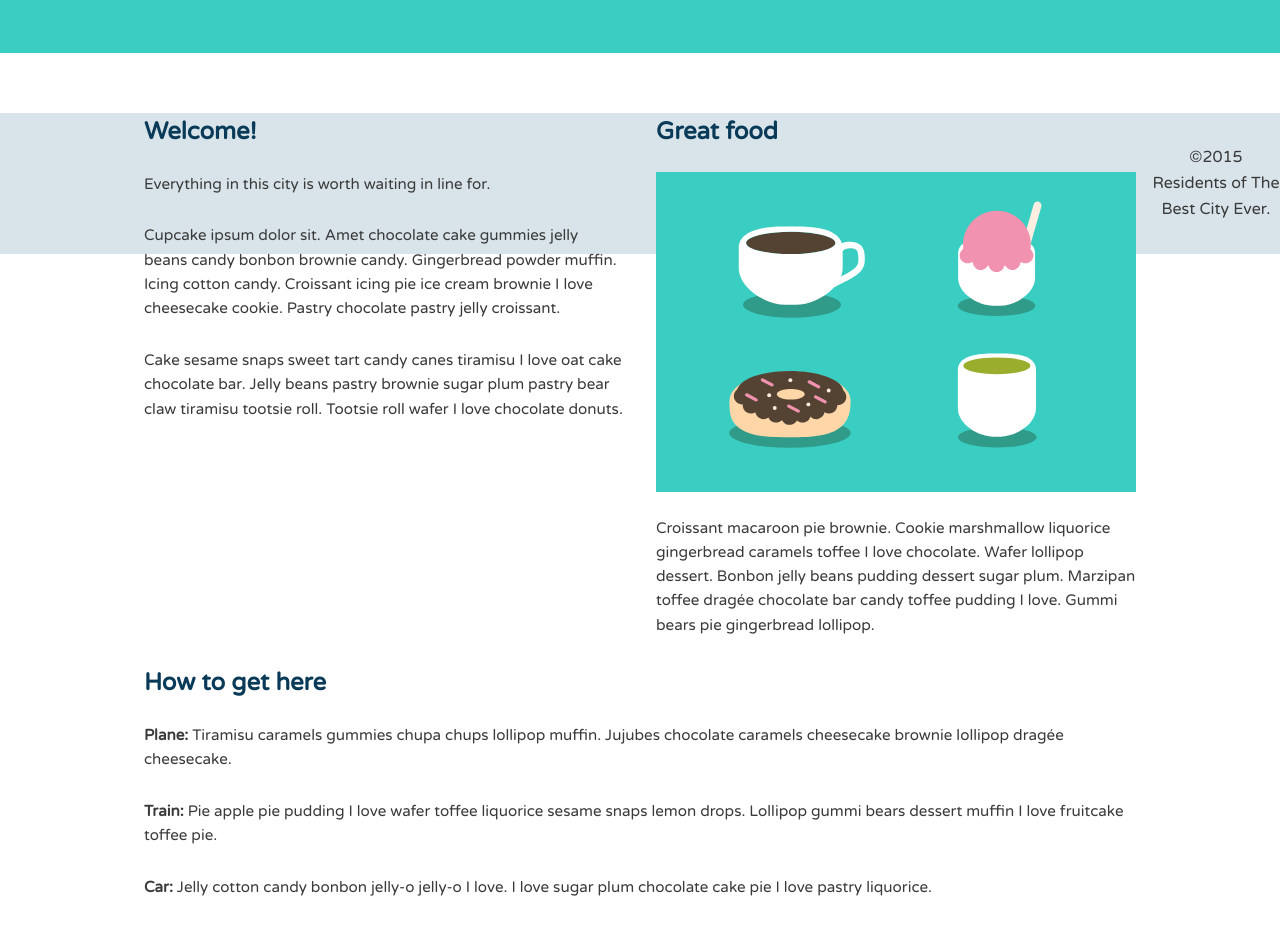
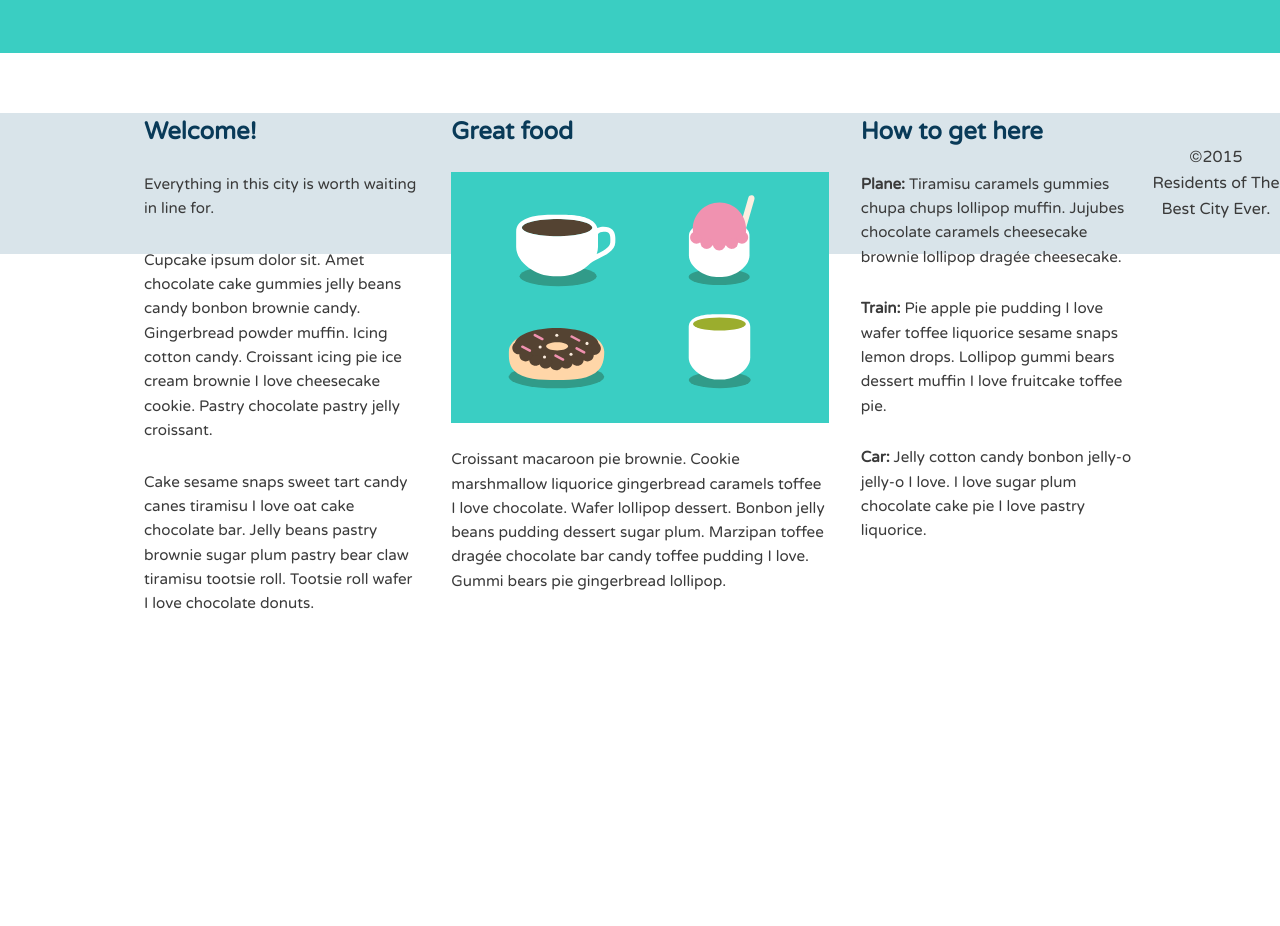
Before and after one commit to EEymann/BestCityGuide2, a plain HTML site: page index.html in a window 1280 px wide. Shown: the part 372-1298 px from the top of the page. After the commit the page ends 1015 px from the top, so only its background shows below. Drawn offline with Linux system fonts and the light colour scheme.

Commit message:
layout all three columns side by side in large screens.

```diff
--- a/css/style.css
+++ b/css/style.css
@@ -159,4 +159,11 @@ img {
 		width: 80%;
 		max-width: 1150px;
 	}
+	.primary {
+		width: 40%;
+	}
+	.secondary,
+	.tertiary {
+		width: 30%;
+	}
 }
```
